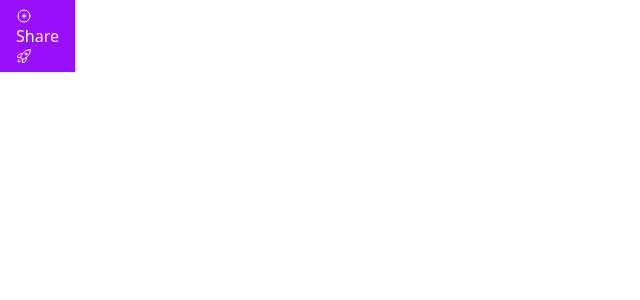
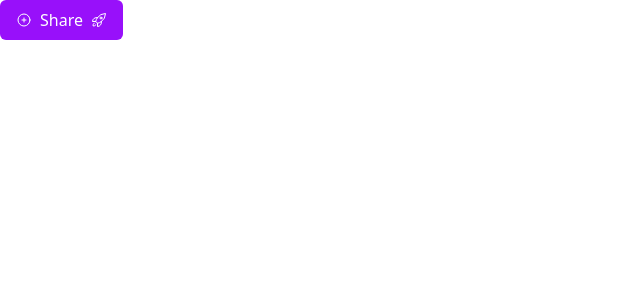
Before and after one commit to harshGupta090722/Second_Brain, a React (Vite) app in the folder frontend/: page / in a window 1280 px wide. Shown: the top 300 px of the page, without its empty margins (0-640 px from the left). Built offline with nearby package versions, Linux system fonts and the light colour scheme.

Commit message:
updated buttons

```diff
--- a/frontend/src/components/icons/index.ts
+++ b/frontend/src/components/icons/index.ts
@@ -1,8 +1,10 @@
+export type IconSize = "sm" | "md" | "lg"
+
 export interface IconProps {
-    size?: "sm" | "md" | "lg"
+    size?: IconSize
 }
 
-export const iconSizeVariants: Record<IconProps["size"], string> = {
+export const iconSizeVariants: Record<IconSize, string> = {
     "sm": "size-2",
     "md": "size-4",
     "lg": "size-6",
--- a/frontend/src/components/ui/Button.tsx
+++ b/frontend/src/components/ui/Button.tsx
@@ -35,7 +35,7 @@ export const Button = (props: ButtonProps) => {
   return (
     <button
       onClick={props.onClick}
-      className={`${variantClasses[props.variant]} ${sizeClasses[props.size]}`}
+      className={`flex items-center gap-2 rounded-md ${variantClasses[props.variant]} ${sizeClasses[props.size]}`}
     >
       {props.startIcon && <span className="flex items-center">{props.startIcon}</span>}
       {props.text}
```
Also changed, not shown: frontend/tsconfig.app.json (+9 -4 lines).
